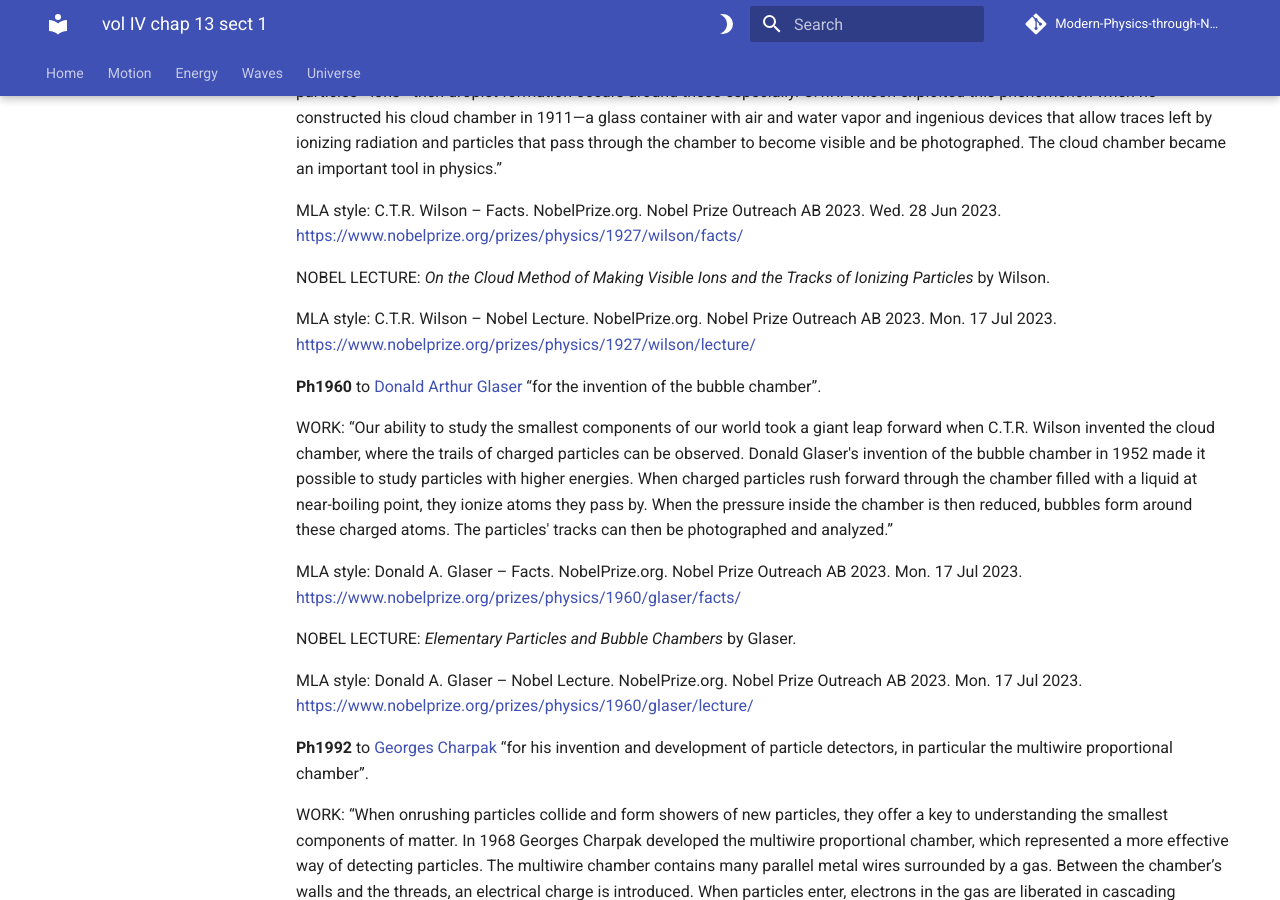
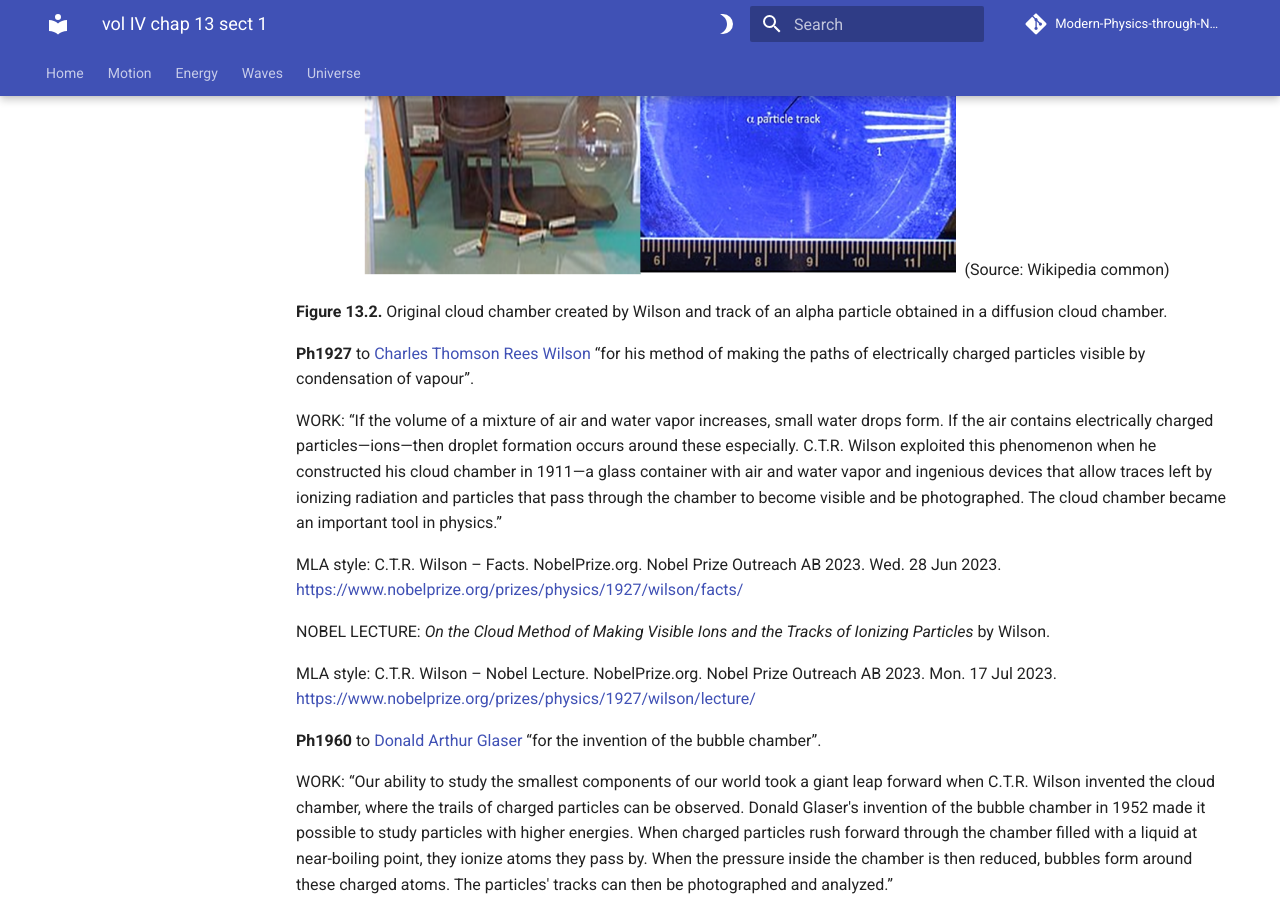
Before and after one commit to modphysnobel/modphysnobel.github.io, an MkDocs documentation site: the page built from docs/vol-IV/vol-IV-chap-13-sect-1.md, in a window 1280 px wide and 900 px high, scrolled down 3181 px. Built offline with MkDocs 1.6.1 and Material for MkDocs 9.7.7, drawn with Linux system fonts in a browser that asks for light colours; some web fonts are replaced; comment, search, counter and statistics services are not loaded.

Commit message:
Update vol-IV-chap-13-sect-1.md

```diff
--- a/docs/vol-IV/vol-IV-chap-13-sect-1.md
+++ b/docs/vol-IV/vol-IV-chap-13-sect-1.md
@@ -90,6 +90,14 @@ MLA style: Cecil Powell – Nobel Lecture. NobelPrize.org. Nobel Prize Outreach
     <img width="600" src="https://github.com/modphysnobel/modphysnobel.github.io/blob/main/docs/vol-IV/figs/Nuevo%2013.6.PNG?raw=true">
 </p>
 
+<p align="center" width="100%">
+    <img width="600" src="https://github.com/modphysnobel/modphysnobel.github.io/blob/main/docs/vol-IV/figs/imagen%2013.2.PNG?raw=true">
+
+(Source: Wikipedia common)
+</p>
+
+**Figure 13.2.** Original cloud chamber created by Wilson and track of an alpha particle obtained in a diffusion cloud chamber.
+
 **Ph1927** to [Charles Thomson Rees Wilson](https://en.wikipedia.org/wiki/Charles_Thomson_Rees_Wilson) “for his method of making the paths of electrically charged particles visible by condensation of vapour”.
 
 WORK: “If the volume of a mixture of air and water vapor increases, small water drops form. If the air contains electrically charged particles—ions—then droplet formation occurs around these especially. C.T.R. Wilson exploited this phenomenon when he constructed his cloud chamber in 1911—a glass container with air and water vapor and ingenious devices that allow traces left by ionizing radiation and particles that pass through the chamber to become visible and be photographed. The cloud chamber became an important tool in physics.”
```
